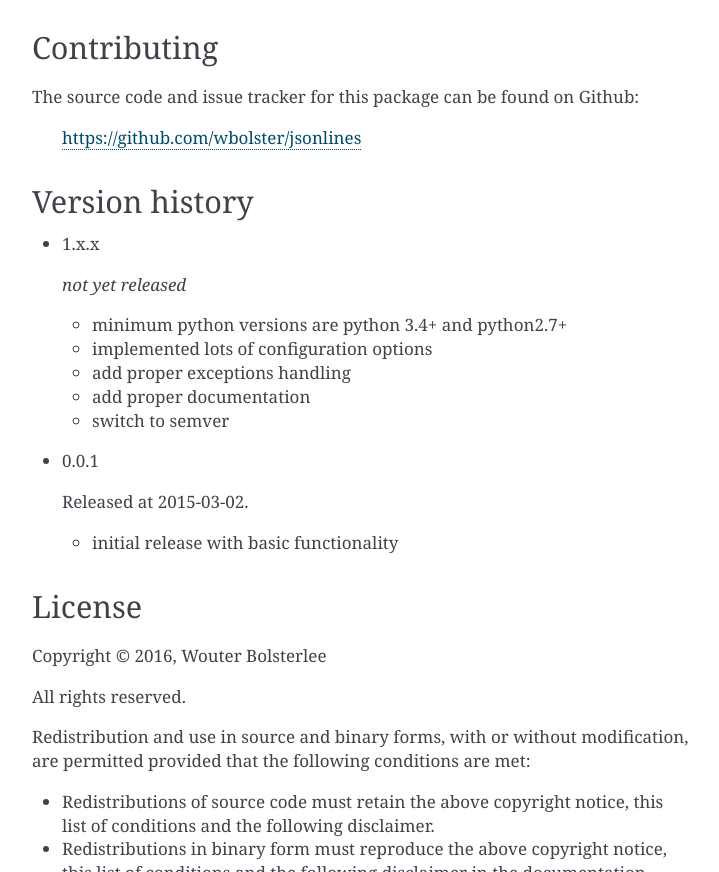
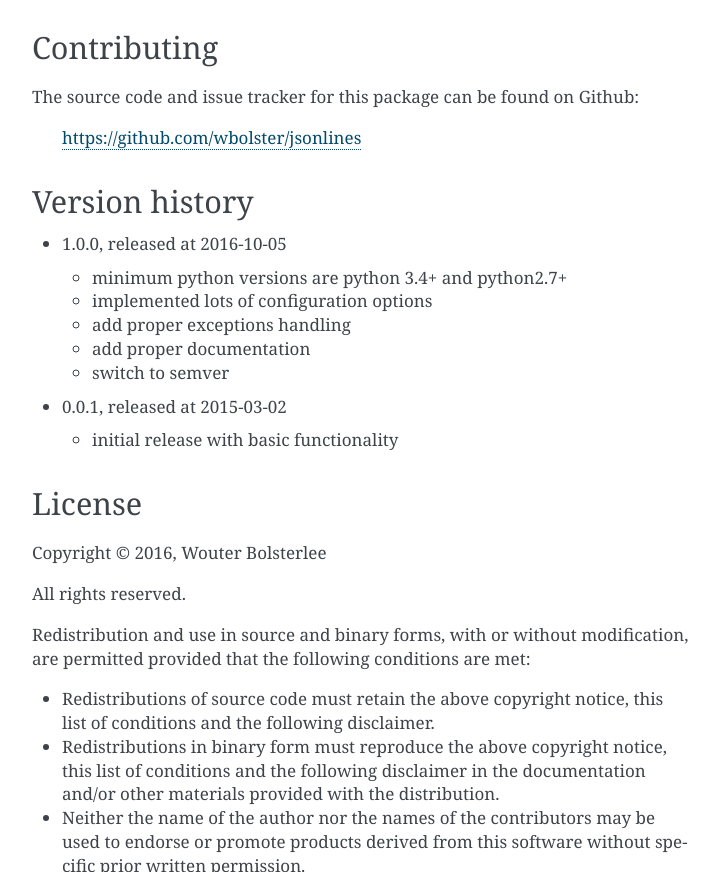
Before and after one commit to wbolster/jsonlines, a Sphinx documentation site: the page built from doc/index.rst, in a window 1280 px wide and 900 px high, scrolled down 3453 px, cut to the strip 28-900 px from the top of the window. Shown: the whole strip, without its empty margins (388-1107 px from the left). Built offline with Sphinx 7.4.7, drawn with Linux system fonts in a browser that asks for light colours.

Commit message:
update version history in docs

```diff
--- a/doc/index.rst
+++ b/doc/index.rst
@@ -187,9 +187,7 @@ The source code and issue tracker for this package can be found on Github:
 Version history
 ===============
 
-* 1.x.x
-
-  *not yet released*
+* 1.0.0, released at 2016-10-05
 
   * minimum python versions are python 3.4+ and python2.7+
   * implemented lots of configuration options
@@ -198,9 +196,7 @@ Version history
   * switch to semver
 
 
-* 0.0.1
-
-  Released at 2015-03-02.
+* 0.0.1, released at 2015-03-02
 
   * initial release with basic functionality
 
```
